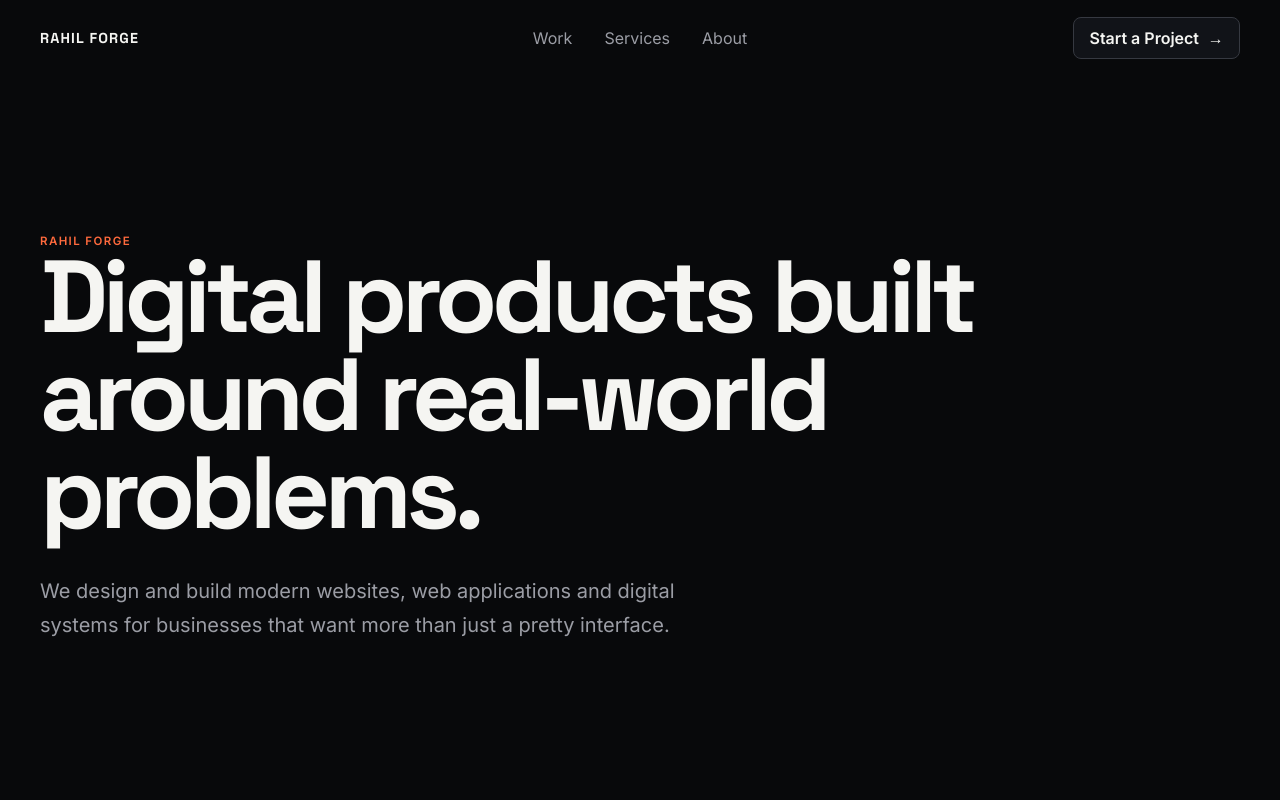
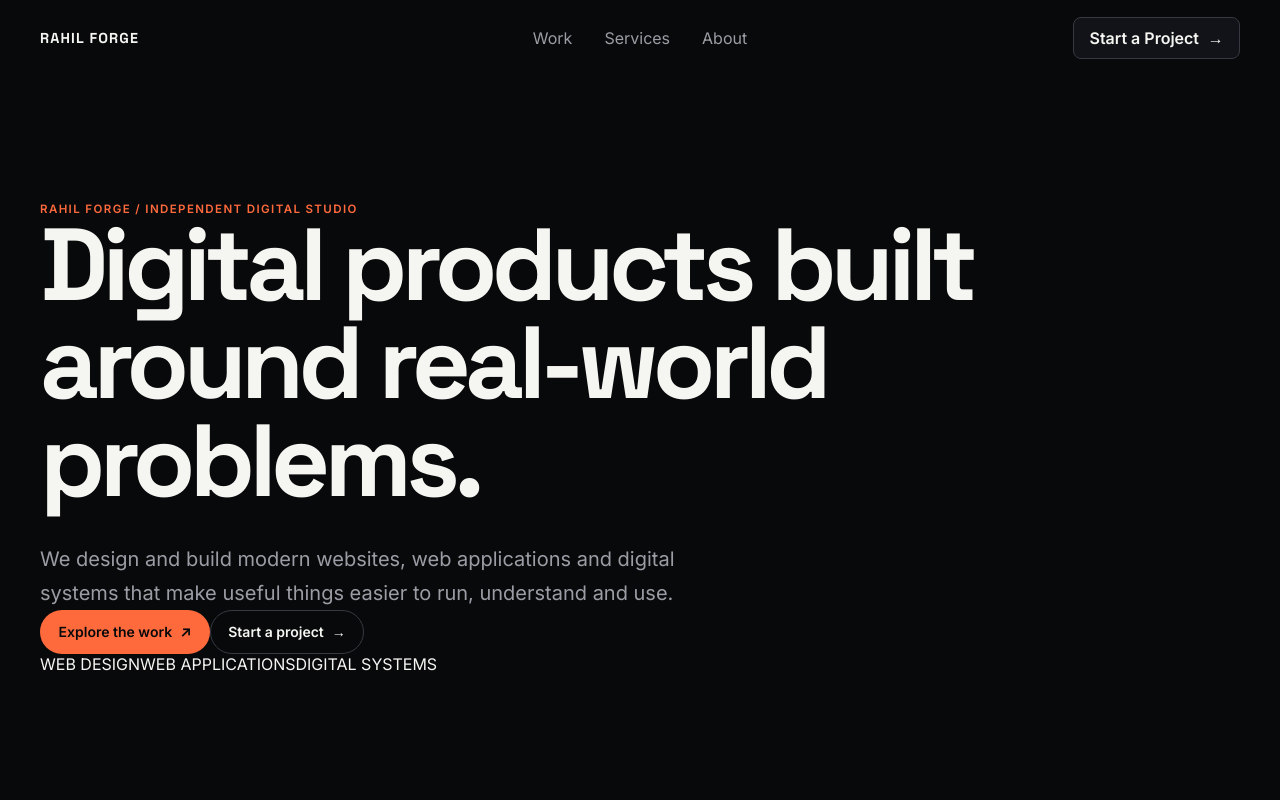
Before and after one commit to rahilislam/Rahil-Forge, a React (Vite) app: page / in a window 1280 px wide. Shown: the top 800 px of the page. Built offline with nearby package versions, Linux system fonts and the light colour scheme.

Commit message:
feat: build Stage 4 hero composition

```diff
--- a/src/App.tsx
+++ b/src/App.tsx
@@ -1,4 +1,5 @@
 import Layout from './components/Layout/Layout'
+import { ButtonLink } from './components/UI/Button'
 import './App.css'
 
 function App() {
@@ -6,37 +7,63 @@ function App() {
     <Layout>
       <main className="app-shell">
         <section className="hero-section" aria-labelledby="hero-title">
-          <p className="eyebrow">RAHIL FORGE</p>
+          <div className="hero-grid" aria-hidden="true" />
+
+          <div className="hero-content">
+            <p className="eyebrow">RAHIL FORGE / INDEPENDENT DIGITAL STUDIO</p>
             <h1 id="hero-title">Digital products built around real-world problems.</h1>
             <p className="intro">
               We design and build modern websites, web applications and digital systems
-            for businesses that want more than just a pretty interface.
+              that make useful things easier to run, understand and use.
             </p>
+
+            <div className="hero-actions">
+              <ButtonLink href="#work">Explore the work <span aria-hidden="true">↗</span></ButtonLink>
+              <ButtonLink href="#contact" variant="secondary">Start a project <span aria-hidden="true">→</span></ButtonLink>
+            </div>
+          </div>
+
+          <div className="hero-meta" aria-label="Studio capabilities">
+            <span>WEB DESIGN</span>
+            <span>WEB APPLICATIONS</span>
+            <span>DIGITAL SYSTEMS</span>
+          </div>
         </section>
 
         <section id="work" className="anchor-section" aria-labelledby="work-title">
+          <div>
             <p className="eyebrow">WORK</p>
             <h2 id="work-title">Selected digital products and concept work.</h2>
+          </div>
         </section>
 
         <section id="services" className="anchor-section" aria-labelledby="services-title">
+          <div>
             <p className="eyebrow">SERVICES</p>
             <h2 id="services-title">Websites, applications and useful digital systems.</h2>
+          </div>
         </section>
 
         <section id="about" className="anchor-section" aria-labelledby="about-title">
+          <div>
             <p className="eyebrow">STUDIO</p>
             <h2 id="about-title">Small studio thinking, focused on real business problems.</h2>
+          </div>
         </section>
 
         <section id="process" className="anchor-section" aria-labelledby="process-title">
+          <div>
             <p className="eyebrow">PROCESS</p>
             <h2 id="process-title">Clear thinking before unnecessary complexity.</h2>
+          </div>
         </section>
 
         <section id="contact" className="anchor-section" aria-labelledby="contact-title">
+          <div>
             <p className="eyebrow">START A PROJECT</p>
             <h2 id="contact-title">Have a problem worth building around?</h2>
+            <ButtonLink className="section-cta" href="mailto:hello@rahilforge.com">Tell us about it <span aria-hidden="true">→</span></ButtonLink>
+          </div>
         </section>
       </main>
     </Layout>
```
Lines whose indentation alone changed are shown as unchanged.
